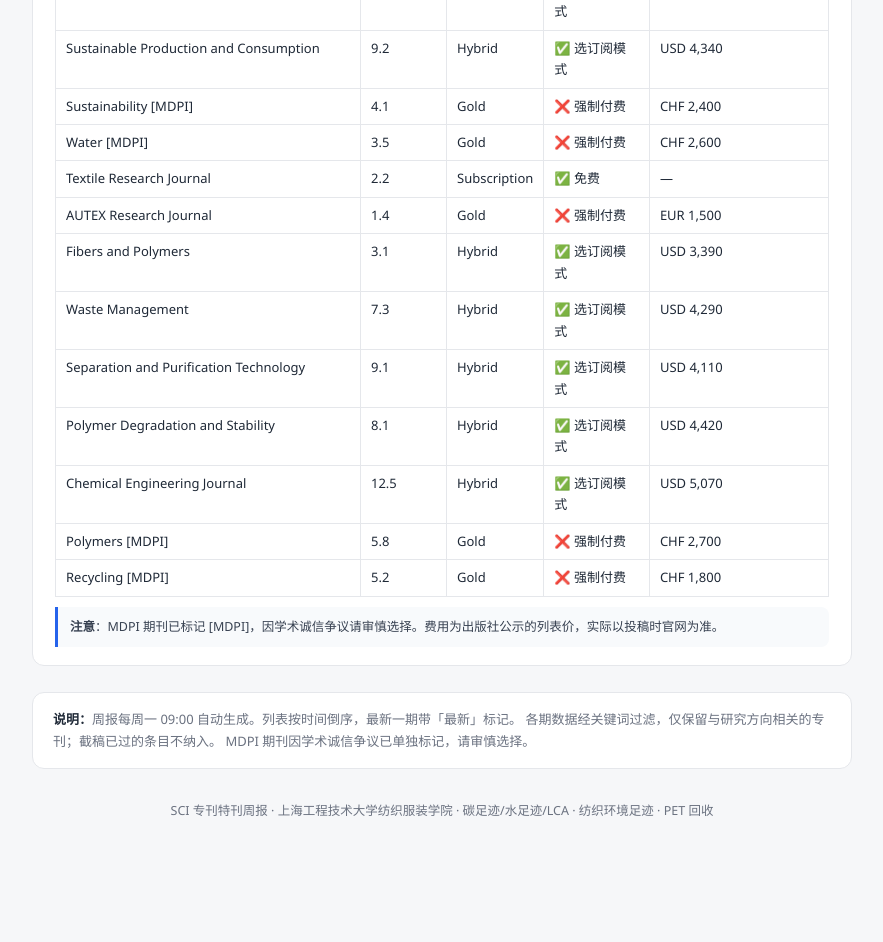
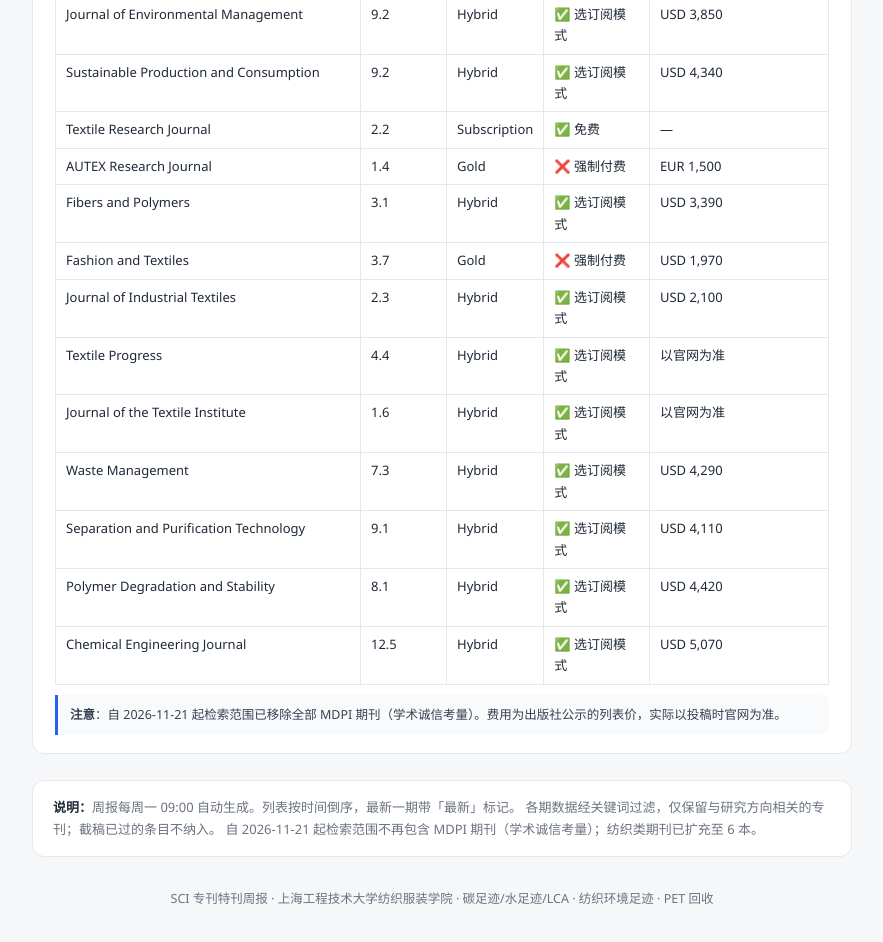
Before and after one commit to leoheihei/SCI_special_issue, a plain HTML site: page index.html in a window 1280 px wide. Shown: the part 1160-2102 px from the top of the page, without its empty margins (198-1081 px from the left). Before the commit the page ends 2054 px from the top, so only its background shows below. Drawn offline with Linux system fonts and the light colour scheme.

Commit message:
移除 MDPI 四刊，纺织类扩充至 6 本（新增 Fashion and Textiles/JIT/Textile Progress/JTI），速查表更新为 22 本

```diff
--- a/index.html
+++ b/index.html
@@ -59,7 +59,7 @@
 <div class="wrap">
   <div class="hero">
     <h1>📚 SCI 期刊专刊/特刊周报</h1>
-    <p>面向碳足迹 / 水足迹 / LCA、纺织服装环境影响、PET 分离与回收三大方向，每周检索 22 本目标期刊（Springer 4 · MDPI 4 · Elsevier 12 · SAGE 1 · De Gruyter 1）的开放专刊与截稿日期。</p>
+    <p>面向碳足迹 / 水足迹 / LCA、纺织服装环境影响、PET 分离与回收三大方向，每周检索 22 本目标期刊（Springer 5 · Elsevier 13 · SAGE 2 · Taylor &amp; Francis 2 · De Gruyter 1）的开放专刊与截稿日期。</p>
     <div class="tags">
       <span class="tag">每周一 09:00 自动生成</span>
       <span class="tag">22 本目标期刊</span>
@@ -101,26 +101,26 @@
 <tr><td>The International Journal of Life Cycle Assessment</td><td>6.1</td><td>Hybrid</td><td>✅ 选订阅模式</td><td>USD 4,090</td></tr>
 <tr><td>Journal of Environmental Management</td><td>9.2</td><td>Hybrid</td><td>✅ 选订阅模式</td><td>USD 3,850</td></tr>
 <tr><td>Sustainable Production and Consumption</td><td>9.2</td><td>Hybrid</td><td>✅ 选订阅模式</td><td>USD 4,340</td></tr>
-<tr><td>Sustainability [MDPI]</td><td>4.1</td><td>Gold</td><td>❌ 强制付费</td><td>CHF 2,400</td></tr>
-<tr><td>Water [MDPI]</td><td>3.5</td><td>Gold</td><td>❌ 强制付费</td><td>CHF 2,600</td></tr>
 <tr><td>Textile Research Journal</td><td>2.2</td><td>Subscription</td><td>✅ 免费</td><td>—</td></tr>
 <tr><td>AUTEX Research Journal</td><td>1.4</td><td>Gold</td><td>❌ 强制付费</td><td>EUR 1,500</td></tr>
 <tr><td>Fibers and Polymers</td><td>3.1</td><td>Hybrid</td><td>✅ 选订阅模式</td><td>USD 3,390</td></tr>
+<tr><td>Fashion and Textiles</td><td>3.7</td><td>Gold</td><td>❌ 强制付费</td><td>USD 1,970</td></tr>
+<tr><td>Journal of Industrial Textiles</td><td>2.3</td><td>Hybrid</td><td>✅ 选订阅模式</td><td>USD 2,100</td></tr>
+<tr><td>Textile Progress</td><td>4.4</td><td>Hybrid</td><td>✅ 选订阅模式</td><td>以官网为准</td></tr>
+<tr><td>Journal of the Textile Institute</td><td>1.6</td><td>Hybrid</td><td>✅ 选订阅模式</td><td>以官网为准</td></tr>
 <tr><td>Waste Management</td><td>7.3</td><td>Hybrid</td><td>✅ 选订阅模式</td><td>USD 4,290</td></tr>
 <tr><td>Separation and Purification Technology</td><td>9.1</td><td>Hybrid</td><td>✅ 选订阅模式</td><td>USD 4,110</td></tr>
 <tr><td>Polymer Degradation and Stability</td><td>8.1</td><td>Hybrid</td><td>✅ 选订阅模式</td><td>USD 4,420</td></tr>
 <tr><td>Chemical Engineering Journal</td><td>12.5</td><td>Hybrid</td><td>✅ 选订阅模式</td><td>USD 5,070</td></tr>
-<tr><td>Polymers [MDPI]</td><td>5.8</td><td>Gold</td><td>❌ 强制付费</td><td>CHF 2,700</td></tr>
-<tr><td>Recycling [MDPI]</td><td>5.2</td><td>Gold</td><td>❌ 强制付费</td><td>CHF 1,800</td></tr>
 </tbody>
 </table></div>
-    <blockquote><p><strong>注意</strong>：MDPI 期刊已标记 [MDPI]，因学术诚信争议请审慎选择。费用为出版社公示的列表价，实际以投稿时官网为准。</p></blockquote>
+    <blockquote><p><strong>注意</strong>：自 2026-11-21 起检索范围已移除全部 MDPI 期刊（学术诚信考量）。费用为出版社公示的列表价，实际以投稿时官网为准。</p></blockquote>
   </div>
 
   <div class="legend">
     <b>说明：</b>周报每周一 09:00 自动生成。列表按时间倒序，最新一期带「最新」标记。
     各期数据经关键词过滤，仅保留与研究方向相关的专刊；截稿已过的条目不纳入。
-    MDPI 期刊因学术诚信争议已单独标记，请审慎选择。
+    自 2026-11-21 起检索范围不再包含 MDPI 期刊（学术诚信考量）；纺织类期刊已扩充至 6 本。
   </div>
 
   <footer>SCI 专刊特刊周报 · 上海工程技术大学纺织服装学院 · 碳足迹/水足迹/LCA · 纺织环境足迹 · PET 回收</footer>
```
Also changed, not shown: report_2026-11-20.html (+2 -2 lines).
